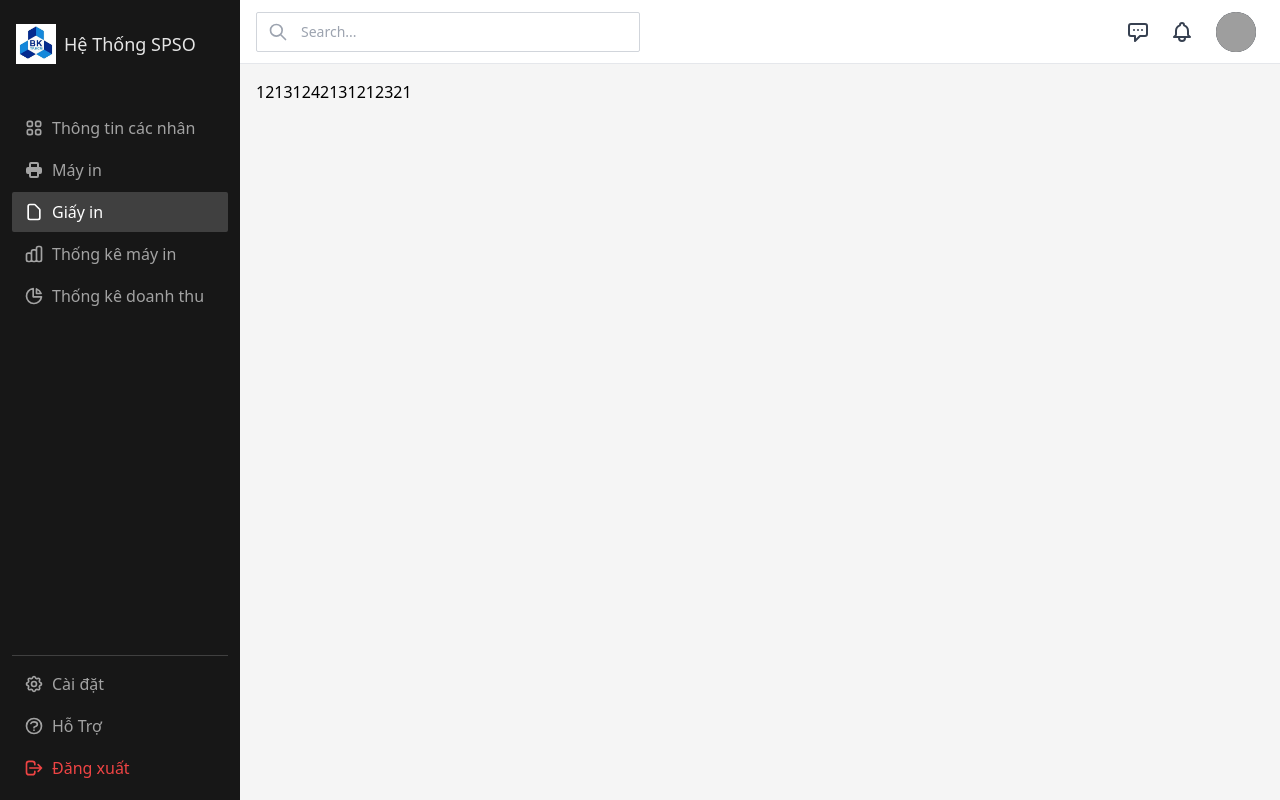
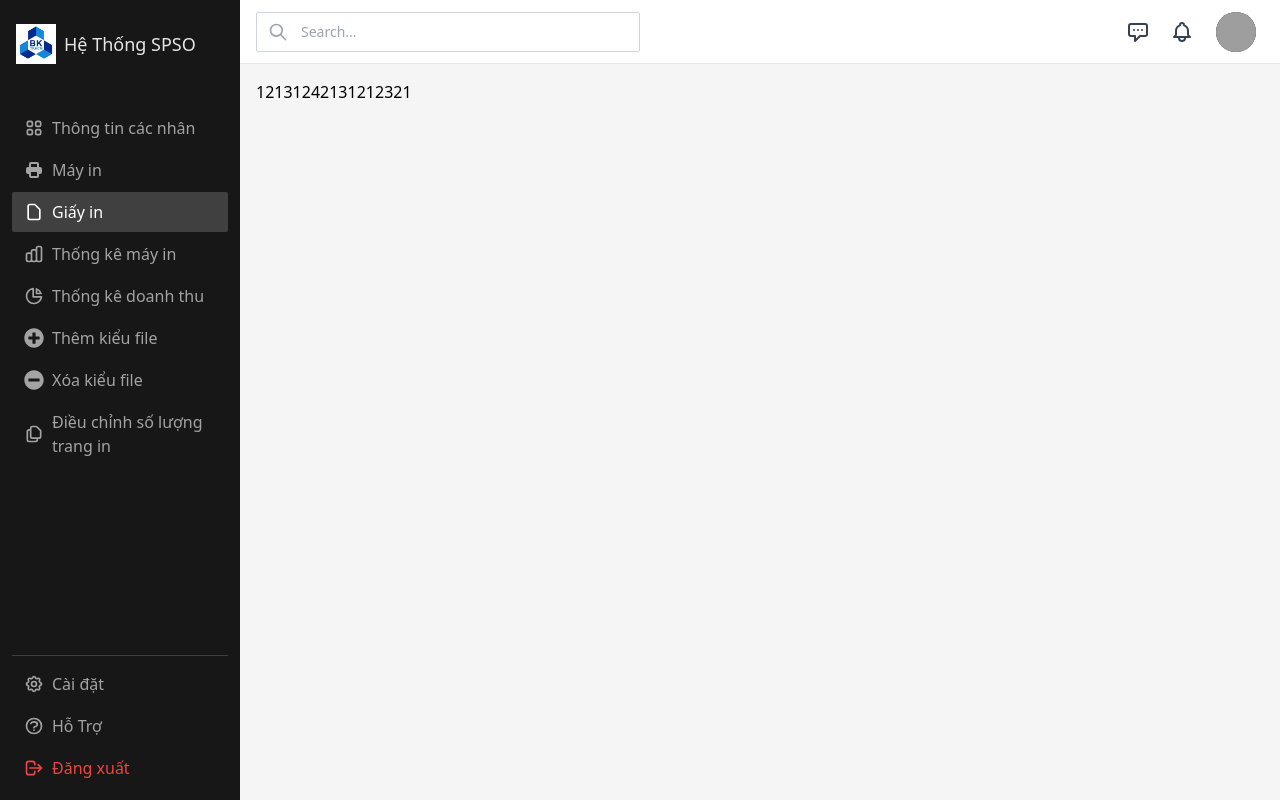
Before and after one commit to vanbuile/SSPS, a React (Create React App) app in the folder client/: page /admin/paperAdmin in a window 1280 px wide. Built offline with nearby package versions, Linux system fonts and the light colour scheme; grey boxes are pictures that could not be loaded.

Commit message:
Update Sidebar.js - Thêm link đến các tính năng của SPSO vào Sidebar
cập nhật kiểu file, điều chỉnh số trang in mặc định

```diff
--- a/client/src/layouts/admin/Sidebar.js
+++ b/client/src/layouts/admin/Sidebar.js
@@ -5,15 +5,15 @@ import imageBK from '../../assets/images/BK.jpg'
 import {
 	HiOutlineViewGrid,
 	HiPrinter,
-	// HiOutlineShoppingCart,
 	HiOutlineDocument,
 	HiOutlineChartBar,
 	HiOutlineChartPie,
 	HiOutlineQuestionMarkCircle,
 	HiOutlineCog,
-	HiOutlineLogout
+	HiOutlineLogout,
+	HiOutlineDocumentDuplicate
 } from 'react-icons/hi'
-
+import {FaMinusCircle, FaPlusCircle} from 'react-icons/fa'
 
 
 const DASHBOARD_SIDEBAR_LINKS = [
@@ -46,6 +46,24 @@ const DASHBOARD_SIDEBAR_LINKS = [
 		label: 'Thống kê doanh thu',
 		path: '/admin/RevenueStatistics',
 		icon: <HiOutlineChartPie />
+	},
+	{
+		key: 'AddingType',
+		label: 'Thêm kiểu file',
+		path: '/admin/AddingType',
+		icon: <FaPlusCircle />
+	},
+	{
+		key: 'RemovingType',
+		label: 'Xóa kiểu file',
+		path: '/admin/RemovingType',
+		icon: <FaMinusCircle />
+	},
+	{
+		key: 'AdjustingDefaultPageNum',
+		label: 'Điều chỉnh số lượng trang in',
+		path: '/admin/AdjustingDefaultPageNum',
+		icon: <HiOutlineDocumentDuplicate />
 	}
 ]
 
```
